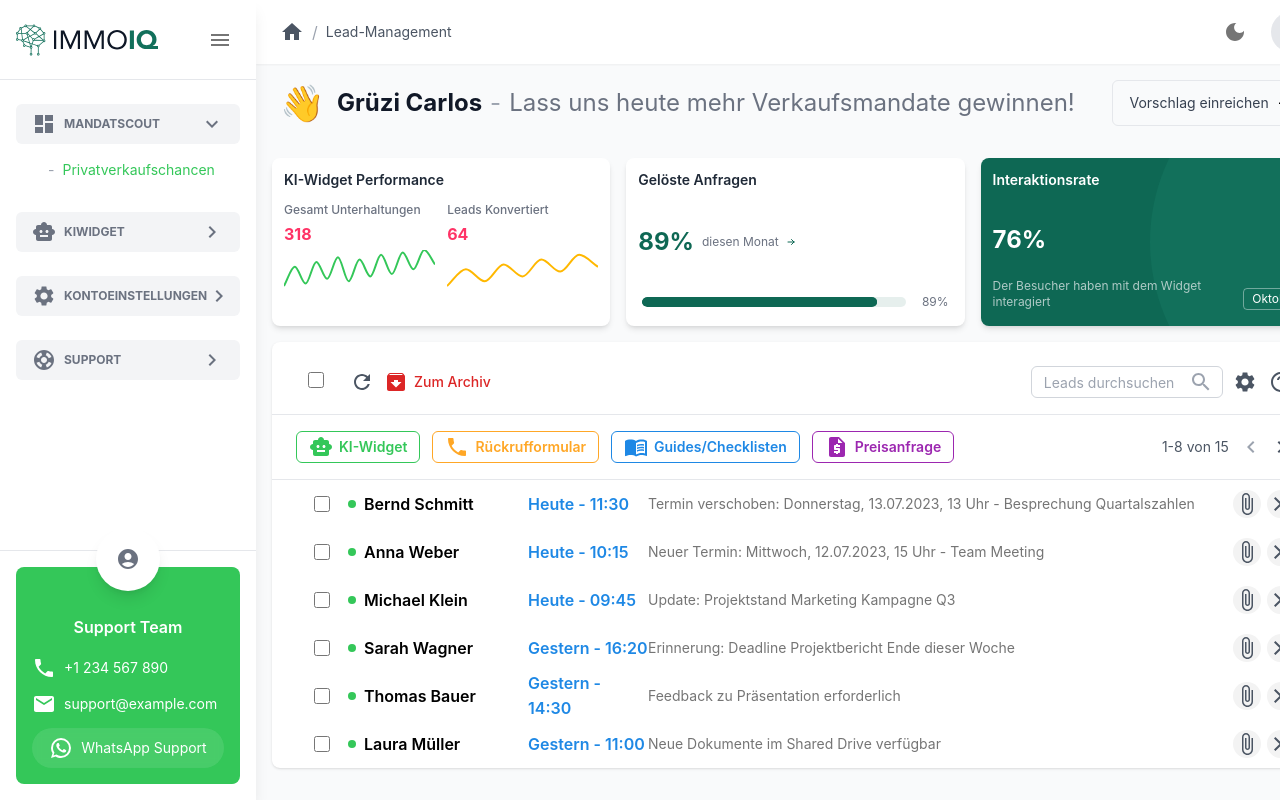
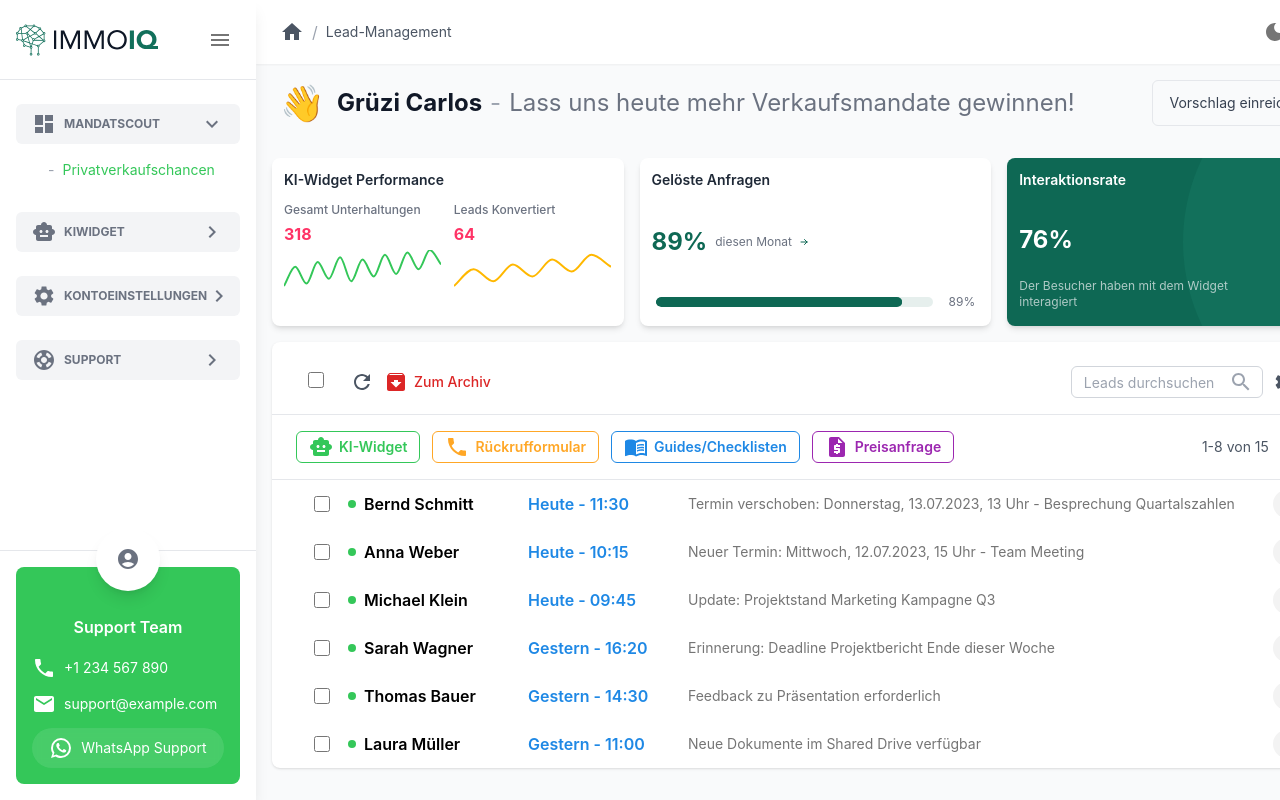
Before and after one commit to anonfaded/immoiq, a React (Vite) app: page /dashboard in a window 1280 px wide. Built offline with nearby package versions, Linux system fonts and the light colour scheme.

Commit message:
Refactor Dashboard component: Increase width of time display for improved readability and ensure text does not wrap. This change enhances the visual clarity of the data presented in the Dashboard.

```diff
--- a/src/pages/Dashboard.jsx
+++ b/src/pages/Dashboard.jsx
@@ -736,7 +736,7 @@ export default function Dashboard() {
                     </div>
 
                     {/* Time */}
-                    <div className="w-[120px] font-semibold text-[#1E88E5] shrink-0">
+                    <div className="w-[160px] font-semibold text-[#1E88E5] shrink-0 whitespace-nowrap">
                       {row.time}
                     </div>
 
```
